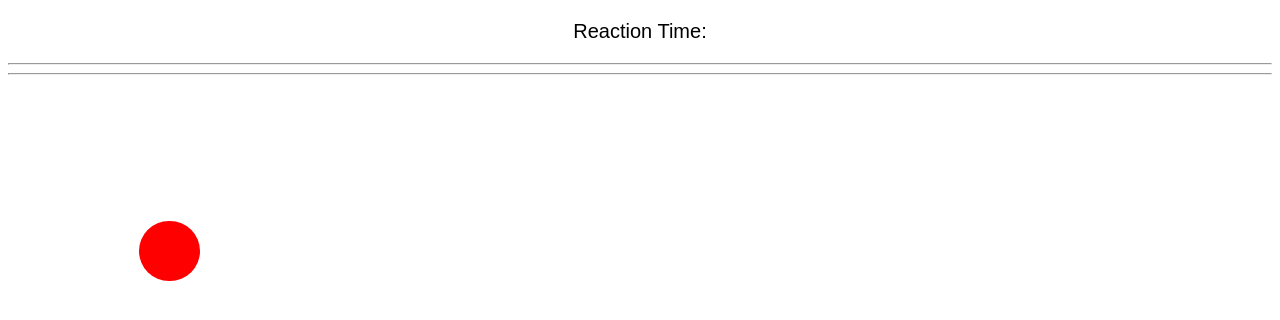
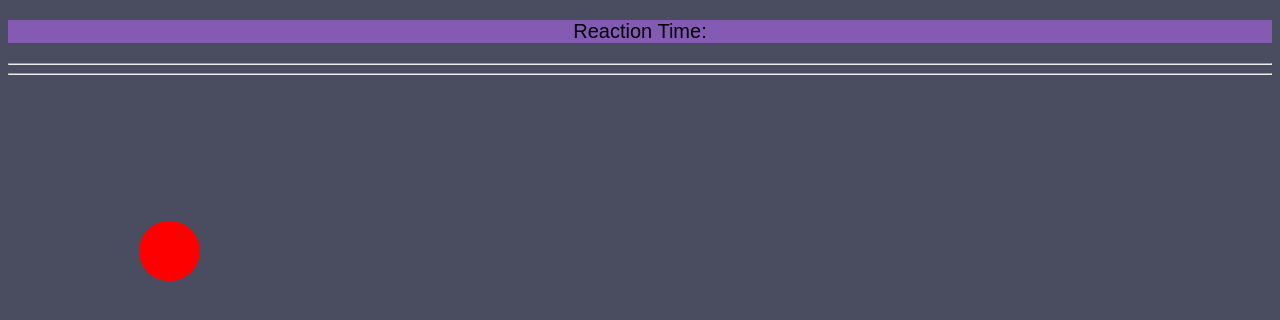
Before and after one commit to Prateek-Lohani/AimTest, a plain HTML site: page index.html in a window 1280 px wide. Drawn offline with Linux system fonts and the light colour scheme.

Commit message:
Update styles.css

```diff
--- a/styles.css
+++ b/styles.css
@@ -3,6 +3,7 @@ p{
 	//font-weight:bold;
 	text-align:center;
 	font-family:fantasy;
+	background-color:#845BB3;
 }
 
 p span{
@@ -21,3 +22,7 @@ position:relative;
 top:100px;
 left:200px;
 }
+
+body{
+background-color:#494d5f;
+}
```
